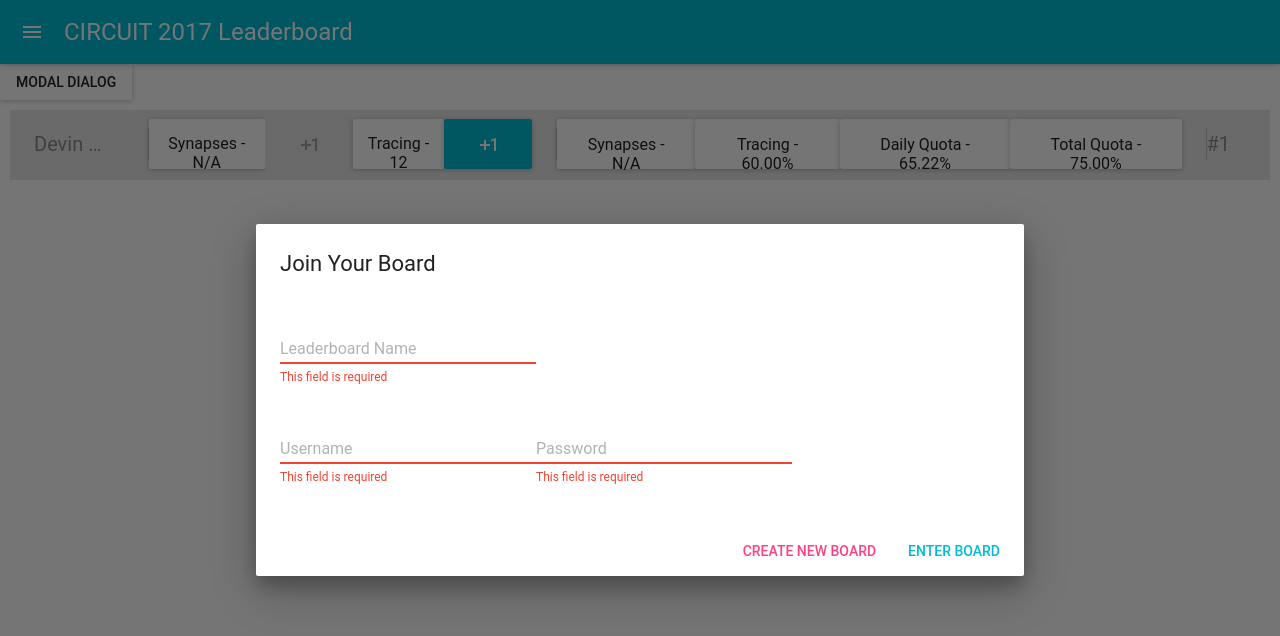
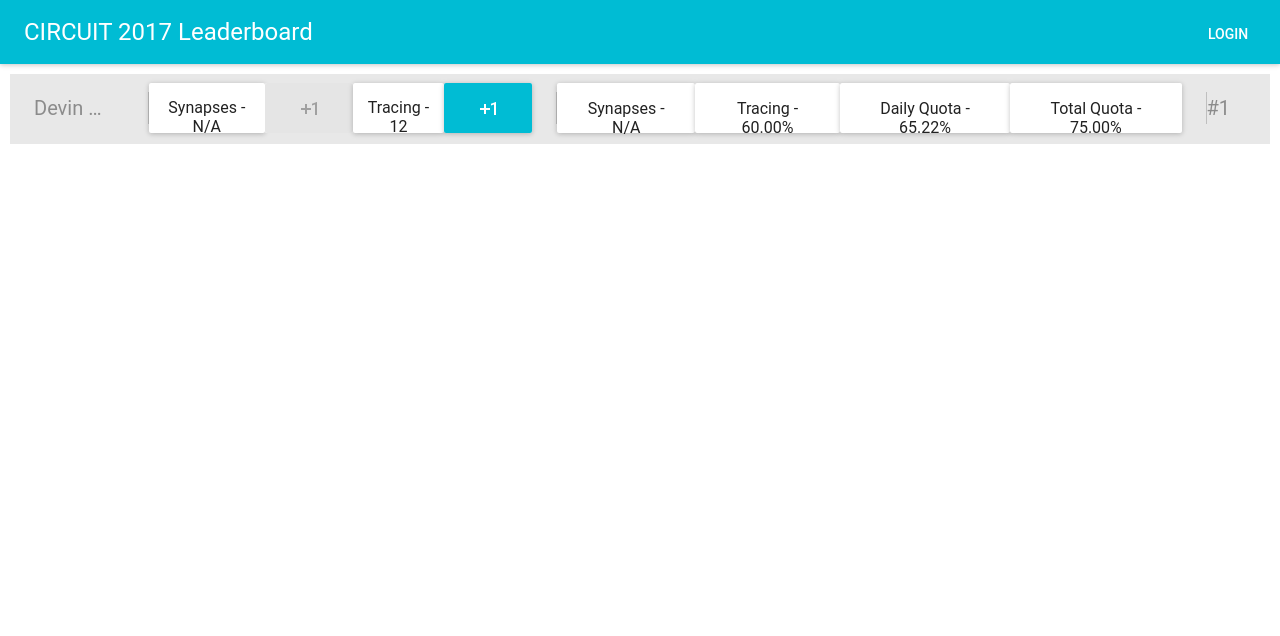
Before and after one commit to hpcowley/leaderboard, a React (Create React App) app in the folder leaderboard/: page / in a window 1280 px wide. Shown: the top 636 px of the page. Built offline with nearby package versions, Linux system fonts and the light colour scheme; what react-tap-event-plugin would draw is missing.

Commit message:
messing around with login stuff

```diff
--- a/leaderboard/src/App.js
+++ b/leaderboard/src/App.js
@@ -38,7 +38,6 @@ const App = () => (
   <MuiThemeProvider className="App">
     <div>
       <AppBar />
-      <StartDialogue />
       <TaskControlBar
         {...props}
         onClick={i => console.log(`${i}`)}
--- /dev/null
+++ b/leaderboard/src/Form.js
@@ -0,0 +1,36 @@
+import React from 'react';
+import TextField from 'material-ui/TextField';
+
+export default class TextFieldExampleControlled extends React.Component {
+
+  constructor(props) {
+    super(props);
+
+    this.state = {
+      value: '',
+    };
+  }
+
+  handleChange = (event) => {
+    this.setState({
+      value: event.target.value,
+    });
+  };
+
+  formType = (props) => {
+      return {props};
+  }
+
+  render() {
+    return (
+      <div>
+        <TextField
+          id="text-field-controlled"
+          value={this.state.value}
+          hintText={this.props.type}
+          onChange={this.handleChange}
+        />
+      </div>
+    );
+  }
+}
--- a/leaderboard/src/StartScreen.js
+++ b/leaderboard/src/StartScreen.js
@@ -3,6 +3,8 @@ import Dialog from 'material-ui/Dialog';
 import FlatButton from 'material-ui/FlatButton';
 import RaisedButton from 'material-ui/RaisedButton';
 import TextField from 'material-ui/TextField';
+import Divider from 'material-ui/Divider';
+import Form from './Form.js'
 
 /**
  * A modal dialog can only be closed by selecting one of the actions.
@@ -10,8 +12,12 @@ import TextField from 'material-ui/TextField';
 export default class StartDialog extends React.Component {
   state = {
     open: true,
-    disabled: true,
   };
+
+  /*const { boardID, usr, pwd } = this.state;
+  const isEnabled =
+    boardID.length > 0 && usr.length > 0 && pwd.length > 0;
+  this.setState({disabled: !isEnabled});*/
 
   /*handleOpen = () => {
     this.setState({open: true});
@@ -22,18 +28,13 @@ export default class StartDialog extends React.Component {
   };
 
   handleTextReq = (a, b, c) => {
-    if(a & b & c) {
+    if(a && b && c) {
       this.setState({disabled: false});
     }
   };
 
   render() {
     const actions = [
-      /*<FlatButton
-        label="Cancel"
-        primary={true}
-        onTouchTap={this.handleClose}
-      />,*/
       <FlatButton
         label="Create New Board"
         secondary={true}
@@ -47,7 +48,9 @@ export default class StartDialog extends React.Component {
         onTouchTap={this.handleClose}
       />,
     ];
-
+    const boardName = <Form type="Board Name" />;
+    const username = <Form type="Username" />;
+    const pwd = <Form type="Password" />;
     return (
       <div>
         <RaisedButton label="Modal Dialog" onTouchTap={this.handleOpen} />
@@ -57,18 +60,10 @@ export default class StartDialog extends React.Component {
           modal={true}
           open={this.state.open}
         >
-          <TextField
-            floatingLabelText="Leaderboard Name"
-            errorText="This field is required"
-          /><br />
-          <TextField
-            floatingLabelText="Username"
-            errorText="This field is required"
-          />
-          <TextField
-            floatingLabelText="Password"
-            errorText="This field is required"
-          />
+          {boardName}
+          {username}
+          {pwd}
+          <Divider />
         </Dialog>
       </div>
     );
--- a/leaderboard/src/appBar.js
+++ b/leaderboard/src/appBar.js
@@ -1,14 +1,17 @@
 import React from 'react';
 import MaterialAppBar from 'material-ui/AppBar';
+import FlatButton from 'material-ui/FlatButton';
 
-/**
- * A simple example of `AppBar` with an icon on the right.
- * By default, the left icon is a navigation-menu.
- */
+var button = <FlatButton />
 const AppBar = () => (
-  <MaterialAppBar
-    title="CIRCUIT 2017 Leaderboard"
-    iconClassNameRight="muidocs-icon-navigation-expand-more"
+  <MaterialAppBar title="CIRCUIT 2017 Leaderboard"
+    //iconClassNameRight="muidocs-icon-navigation-expand-more"
+    showMenuIconButton={false}
+    iconElementRight={
+      <FlatButton
+        label="Login"
+      />
+    }
   />
 );
 
```
